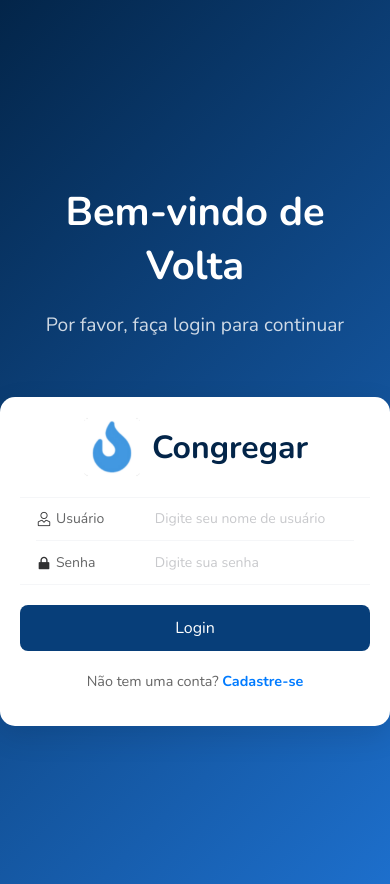
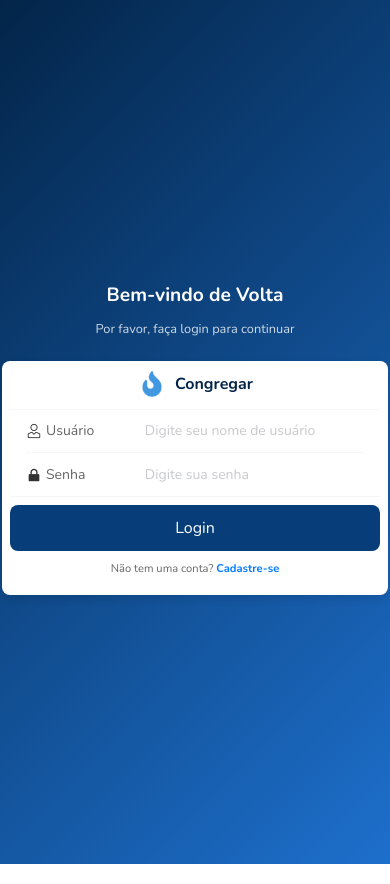
Before and after one commit to LucasNovosado/Congregar2.0, a Vue app: page / in a window 390 px wide. Built offline with nearby package versions, Linux system fonts and the light colour scheme; what parse would draw is missing.

Commit message:
Update LoginPage.vue

```diff
--- a/src/views/LoginPage.vue
+++ b/src/views/LoginPage.vue
@@ -103,42 +103,42 @@ export default {
   justify-content: center;
   min-height: 100vh;
   background: linear-gradient(135deg, #032549, #1d6fcc);
-  padding: 20px;
+  padding: 10px; /* Reduzindo o padding para economizar espaço */
 }
 
 .banner {
   text-align: center;
-  margin-bottom: 40px;
+  margin-bottom: 10px; /* Reduzindo o margin-bottom */
 }
 
 .logo-container {
   display: flex;
   align-items: center;
   justify-content: center;
-  margin-bottom: 20px;
+  margin-bottom: 10px; /* Reduzindo o margin-bottom */
 }
 
 .logo {
-  width: 60px; /* Ajuste o tamanho da logo conforme necessário */
+  width: 40px; /* Reduzindo o tamanho da logo */
   height: auto;
-  margin-right: 10px; /* Espaço entre a logo e o texto */
+  margin-right: 8px; /* Reduzindo o espaço entre a logo e o texto */
 }
 
 .app-name {
-  font-size: 2rem;
+  font-size: 1.2rem; /* Reduzindo o tamanho da fonte */
   color: #032549;
   margin: 0;
 }
 
 .banner-title {
-  font-size: 2.5rem;
+  font-size: 1.5rem; /* Reduzindo o tamanho da fonte */
   color: white;
-  margin-bottom: 10px;
+  margin-bottom: 5px; /* Reduzindo o margin-bottom */
   font-weight: bold;
 }
 
 .banner-subtitle {
-  font-size: 1.2rem;
+  font-size: 0.9rem; /* Reduzindo o tamanho da fonte */
   color: rgba(255, 255, 255, 0.8);
 }
 
@@ -146,20 +146,20 @@ export default {
   width: 100%;
   max-width: 400px;
   background: white;
-  padding: 20px;
-  border-radius: 15px;
-  box-shadow: 0 10px 30px rgba(0, 0, 0, 0.1);
+  padding: 10px; /* Reduzindo o padding */
+  border-radius: 8px; /* Reduzindo o border-radius */
+  box-shadow: 0 4px 10px rgba(0, 0, 0, 0.1); /* Reduzindo a sombra */
 }
 
 .login-button {
-  margin-top: 20px;
-  width: 100%; /* Garante que o botão ocupe a largura total */
+  margin-top: 10px; /* Reduzindo o margin-top */
+  width: 100%;
 }
 
 .register-link {
   text-align: center;
-  margin-top: 20px;
-  font-size: 0.9rem;
+  margin-top: 10px; /* Reduzindo o margin-top */
+  font-size: 0.8rem; /* Reduzindo o tamanho da fonte */
   color: #666;
 }
 
@@ -176,4 +176,35 @@ export default {
 .van-field__left-icon {
   color: #007bff;
 }
+
+/* Media Queries para ajustes em telas menores */
+@media (max-width: 480px) {
+  .banner-title {
+    font-size: 1.2rem; /* Ajustando o tamanho da fonte para telas muito pequenas */
+  }
+
+  .banner-subtitle {
+    font-size: 0.8rem; /* Ajustando o tamanho da fonte para telas muito pequenas */
+  }
+
+  .logo {
+    width: 30px; /* Reduzindo ainda mais o tamanho da logo */
+  }
+
+  .app-name {
+    font-size: 1rem; /* Reduzindo o tamanho da fonte para telas muito pequenas */
+  }
+
+  .form-container {
+    padding: 8px; /* Reduzindo o padding para telas muito pequenas */
+  }
+
+  .login-button {
+    margin-top: 8px; /* Reduzindo o margin-top para telas muito pequenas */
+  }
+
+  .register-link {
+    font-size: 0.7rem; /* Reduzindo o tamanho da fonte para telas muito pequenas */
+  }
+}
 </style>
```
